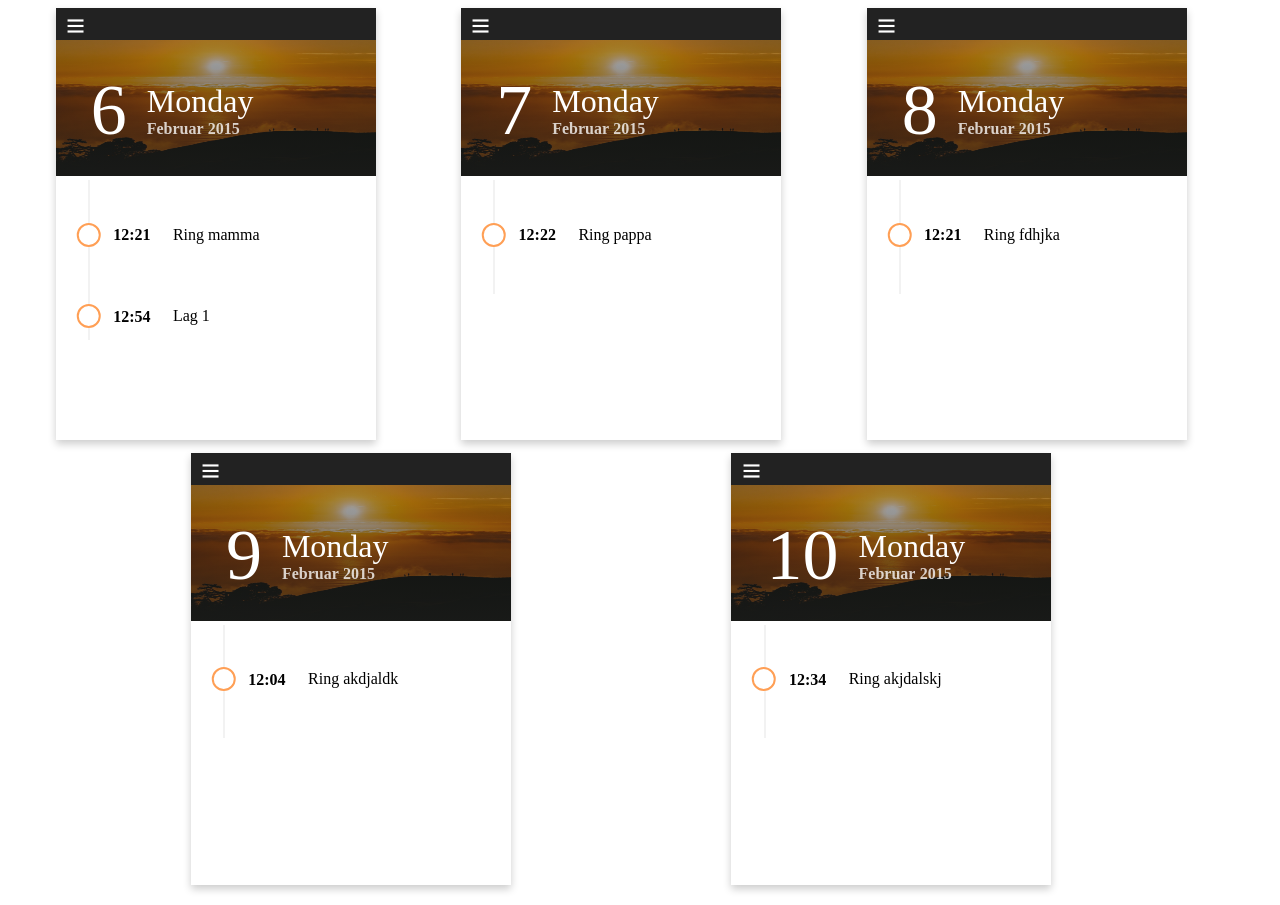
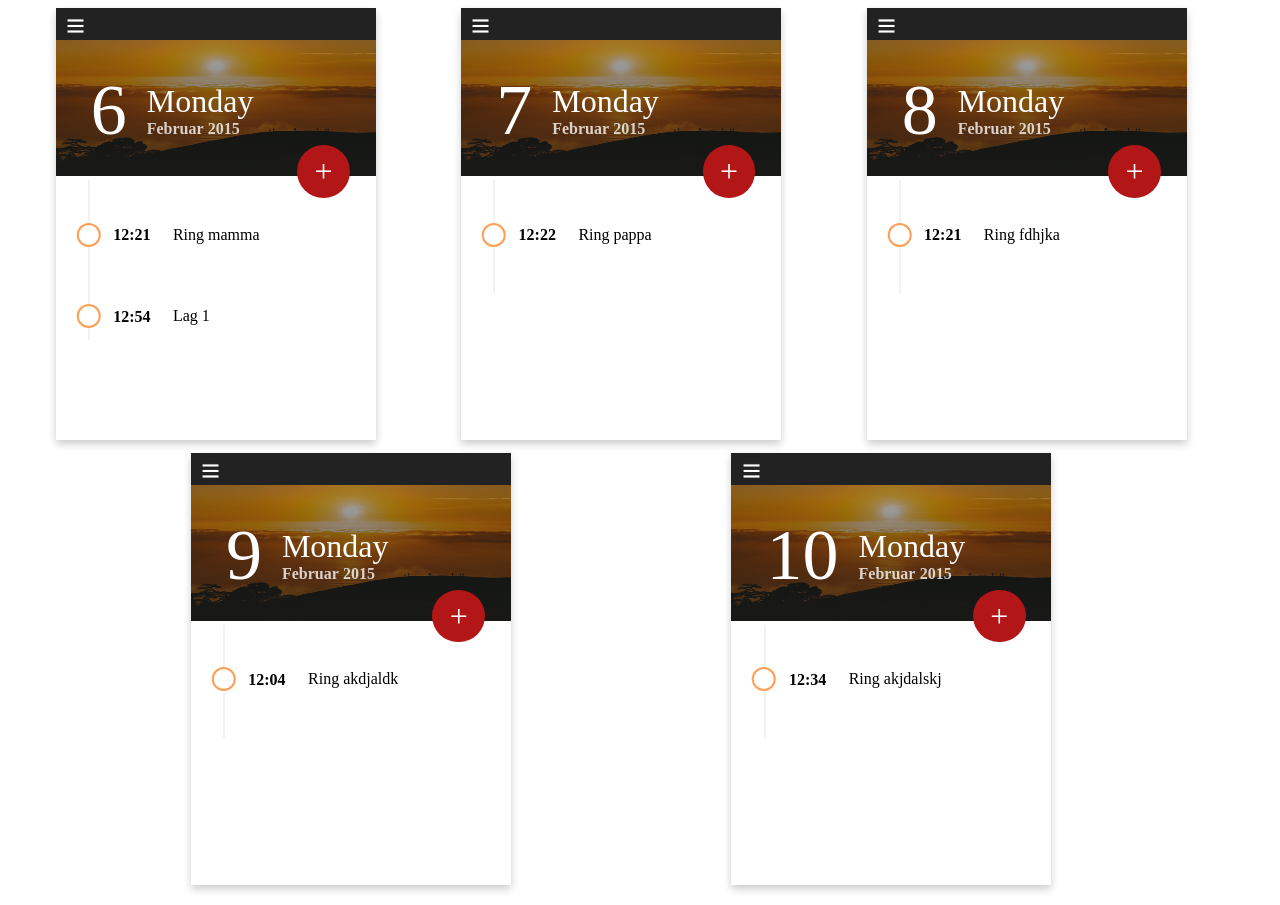
Before and after one commit to YohannesDK/WeekDo, a Flask app: page / in a window 1280 px wide. Run offline with Flask 2, Linux system fonts and the light colour scheme; some libraries are stand-ins or nearby versions.

Commit message:
made add prototype work

```diff
--- a/flaskr/static/css/index.css
+++ b/flaskr/static/css/index.css
@@ -111,6 +111,26 @@
     top: 0;
     max-height: 21vh;
     background: linear-gradient(to bottom,rgba(19, 19, 19, 0.39) 27%,rgba(29, 29, 27, 0.8));
+}
+.add_btn{
+    background: #b31616;
+    width: 100%;
+    font-size: 2rem;
+    color: white;
+    padding: 2%;
+    border-radius: 50%;
+    max-width: 40px;
+    max-height: 40px;
+    display: flex;
+    justify-content: center;
+    align-items: center;
+    position: absolute;
+    height: 100%;
+    bottom: -13%;
+    right: 8%;
+}
+.add_btn:hover{
+    background: #fd0d0d;
 }
 .card:hover{
     box-shadow: 0 8px 16px 0 rgba(0,0,0,0.2);
--- a/flaskr/static/js/components/weekdocomponent.js
+++ b/flaskr/static/js/components/weekdocomponent.js
@@ -35,6 +35,13 @@ Vue.component("week-do", {
                 tll.setAttribute("style", "height:" + tl_scrollheight.toString() + "px")
 
             }
+        },
+        addTodo: function(){
+            // this.weekdo.push("halla")
+            // this.byy.push("12:02")
+            console.log("halla");
+            // this.extendTimeline()
+
         }
     },
     template: `
@@ -57,6 +64,7 @@ Vue.component("week-do", {
                             </div>
                     </div>
                 </div>
+                <div class="add_btn" @click="addTodo()">+</div>
             </div>
 
             <div class="timeline">
```
Also changed, not shown: README.md, flaskr/static/js/components/newtodo.js (added).
